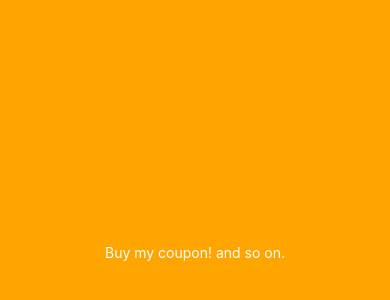
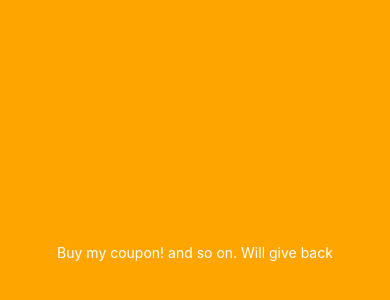
Before and after one commit to ALphaWit/coupson, a React Native app: screen / in a window 390 px wide. Shown: the part 170-470 px from the top of the page. Built offline with nearby package versions, Linux system fonts and the light colour scheme.

Commit message:
check push

```diff
--- a/App.jsx
+++ b/App.jsx
@@ -14,7 +14,7 @@ const App = () => {
       style={{
         color:'white'
       }}
-      >Buy my coupon! and so on.</Text>
+      >Buy my coupon! and so on. Will give back</Text>
     </View>
   );
 };
```
